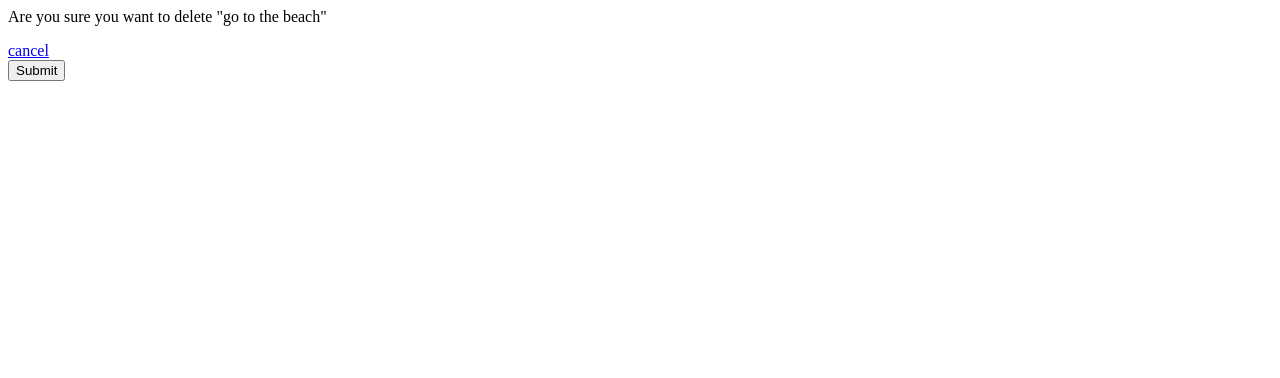
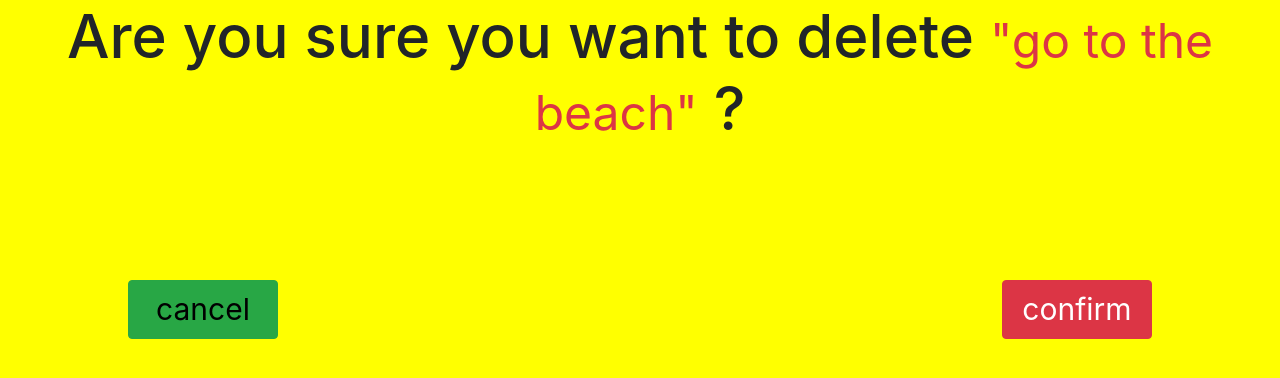
Before and after one commit to ChaikhiBelaid/todo_app, a Django app: a page that uses todo/tasks/templates/tasks/delete.html in a window 1280 px wide. Shown: the top 378 px of the page. Run offline with Django 3.2, Linux system fonts and the light colour scheme; data comes from the database, SQL or seed files in the repository; both versions use the stored data as it was after the commit; some libraries are stand-ins or nearby versions.

Commit message:
Styling pages

```diff
--- a/todo/tasks/templates/tasks/delete.html
+++ b/todo/tasks/templates/tasks/delete.html
@@ -1,11 +1,49 @@
 {% extends "tasks/layout.html" %}
 {% block body %}
-    <p>Are you sure you want to delete "{{item}}"</p>
+    <link rel="stylesheet" href="https://stackpath.bootstrapcdn.com/bootstrap/4.5.2/css/bootstrap.min.css" integrity="sha384-JcKb8q3iqJ61gNV9KGb8thSsNjpSL0n8PARn9HuZOnIxN0hoP+VmmDGMN5t9UJ0Z" crossorigin="anonymous">
+    <style>
+        body{
+            background-color: yellow;
+        }
 
-    <a href="{% url 'index' %} ">cancel</a>
-    <form method="POST" action="">
-        {% csrf_token %}
-        <input type="submit" name="confirm">
-    </form>
+        .center_div {
+
+            padding-right: 20%;
+            padding-left: 20%;
+            margin-top: 1px;
+        }
+        .text-lg{
+            font-size: 60px;
+
+        }
+        .button-white{
+            color:black;
+        }
+        .flex{
+           padding:10%;
+        }
+        .b1{
+            float: left;
+            width: 150px;
+            font-size: 30px;
+        }
+        .b2{
+            float:right;
+            width: 150px;
+            font-size: 30px;
+
+        }
+
+    </style>
+
+    <h1 class="text-lg text-center">Are you sure you want to delete <span class="small text-danger">"{{item}}"</span> ?</h1>
+    <div class="text-center flex">
+        <a class="btn btn-success button-white b1" href="{% url 'index' %}">cancel </a>
+        <form method="POST" action="">
+            {% csrf_token %}
+            <button class="btn btn-danger b2" type="submit">confirm</button>
+        </form>
+    </div>
+
 
 {% endblock %}
--- a/todo/tasks/views.py
+++ b/todo/tasks/views.py
@@ -26,7 +26,8 @@ def update(request, pk):
             form.save()
             return redirect("/")
     context={
-        "form":form
+        "form":form,
+        "task":task
     }
     return render(request, "tasks/update.html", context)
 def delete(request,pk):
```
Also changed, not shown: todo/tasks/templates/tasks/list.html (+6 -5 lines), todo/tasks/templates/tasks/update.html (+40 -5 lines), todo/db.sqlite3.
